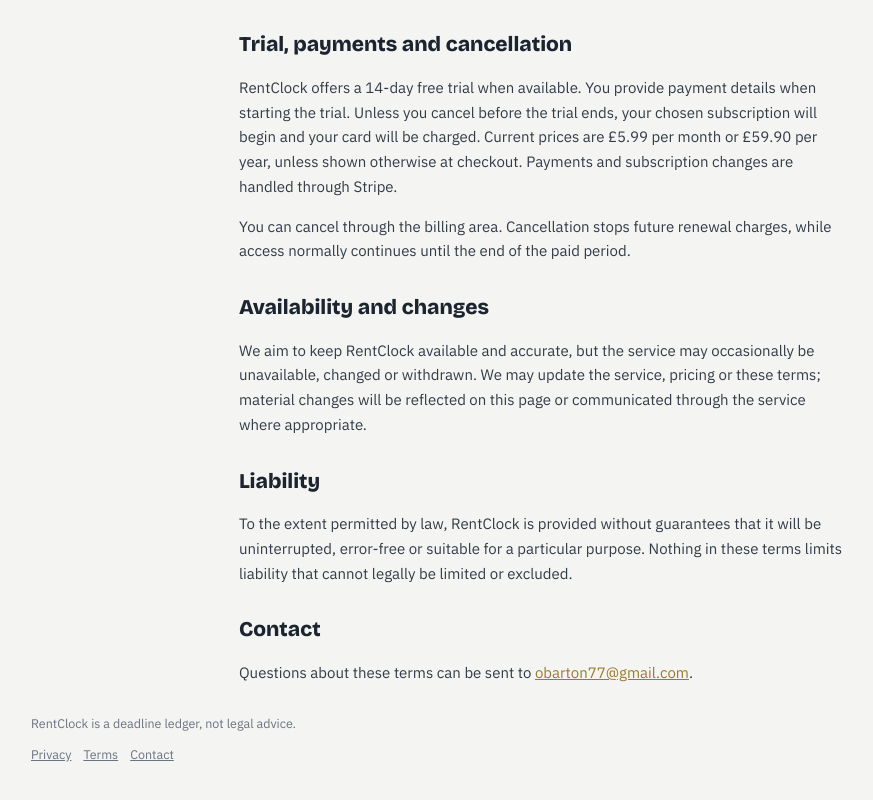
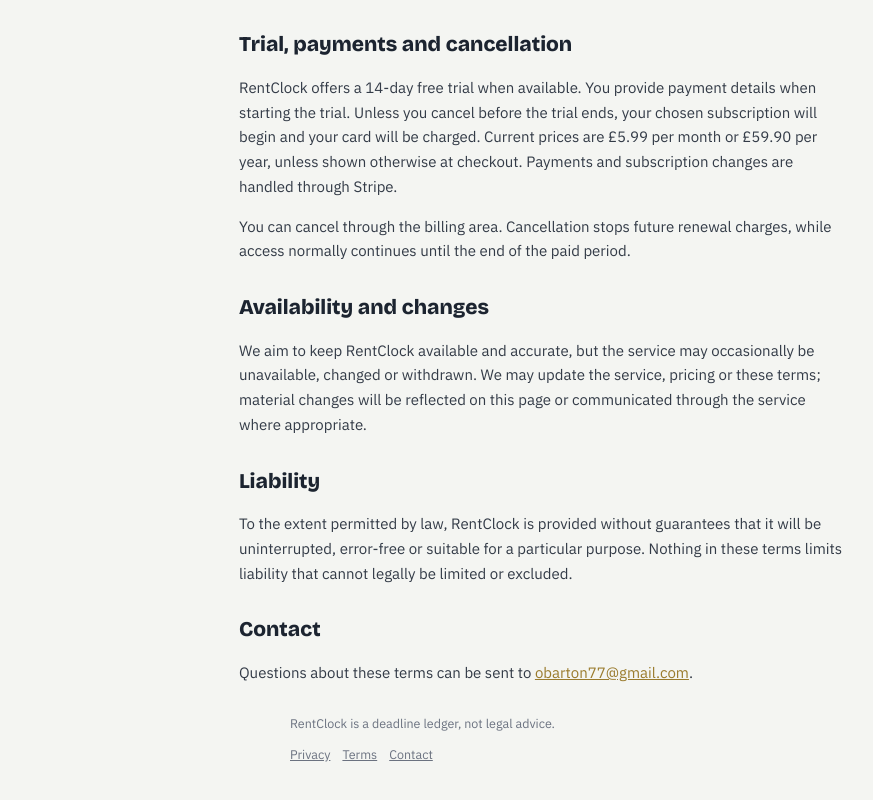
Before and after one commit to baroli77/RentClock, a Next.js app: page /terms in a window 1280 px wide. Shown: the part 629-1429 px from the top of the page, without its empty margins (95-968 px from the left). Built offline with nearby package versions, Linux system fonts and the light colour scheme; no server answers.

Commit message:
Align legal page footers with content

```diff
--- a/app/globals.css
+++ b/app/globals.css
@@ -644,3 +644,6 @@
 .legal-page a { color: var(--brass); }
 .legal-updated { color: var(--grey) !important; font-size: 13px !important; }
 .contact-page { min-height: 42vh; }
+
+
+.legal-page + .foot { max-width: 68ch; margin-left: auto; margin-right: auto; }
```
